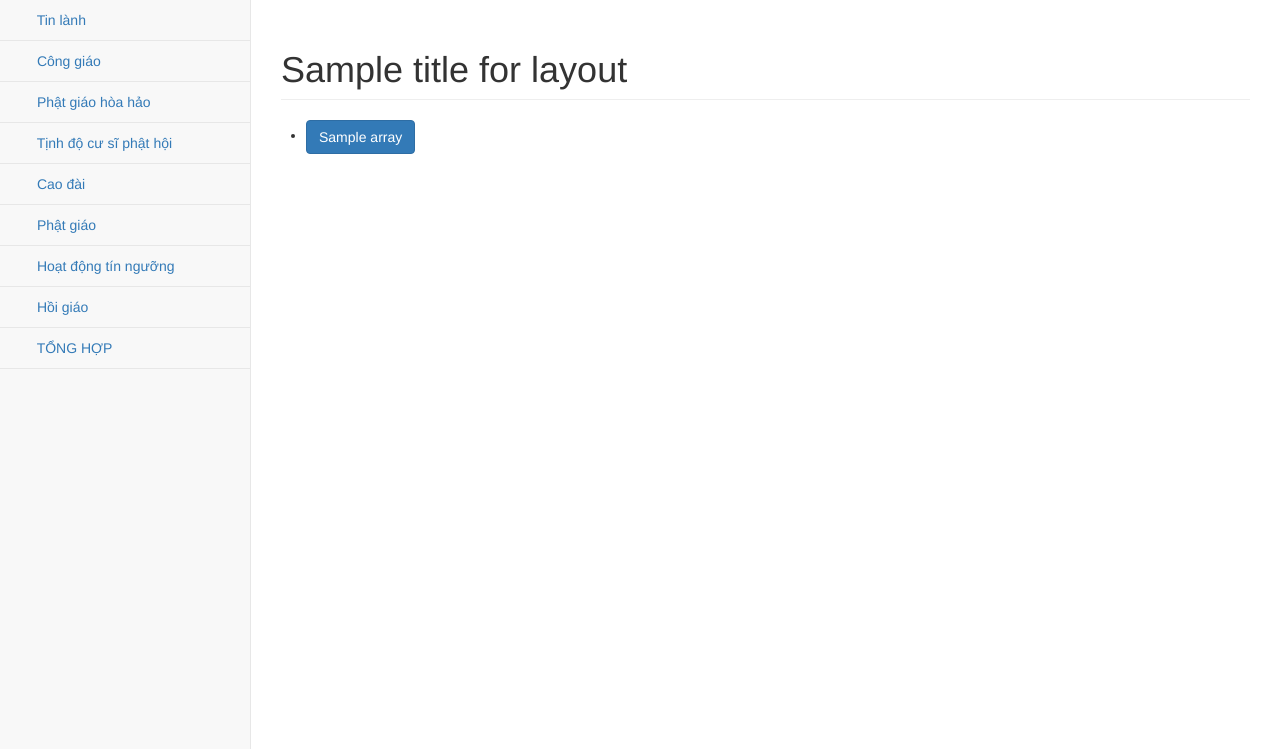
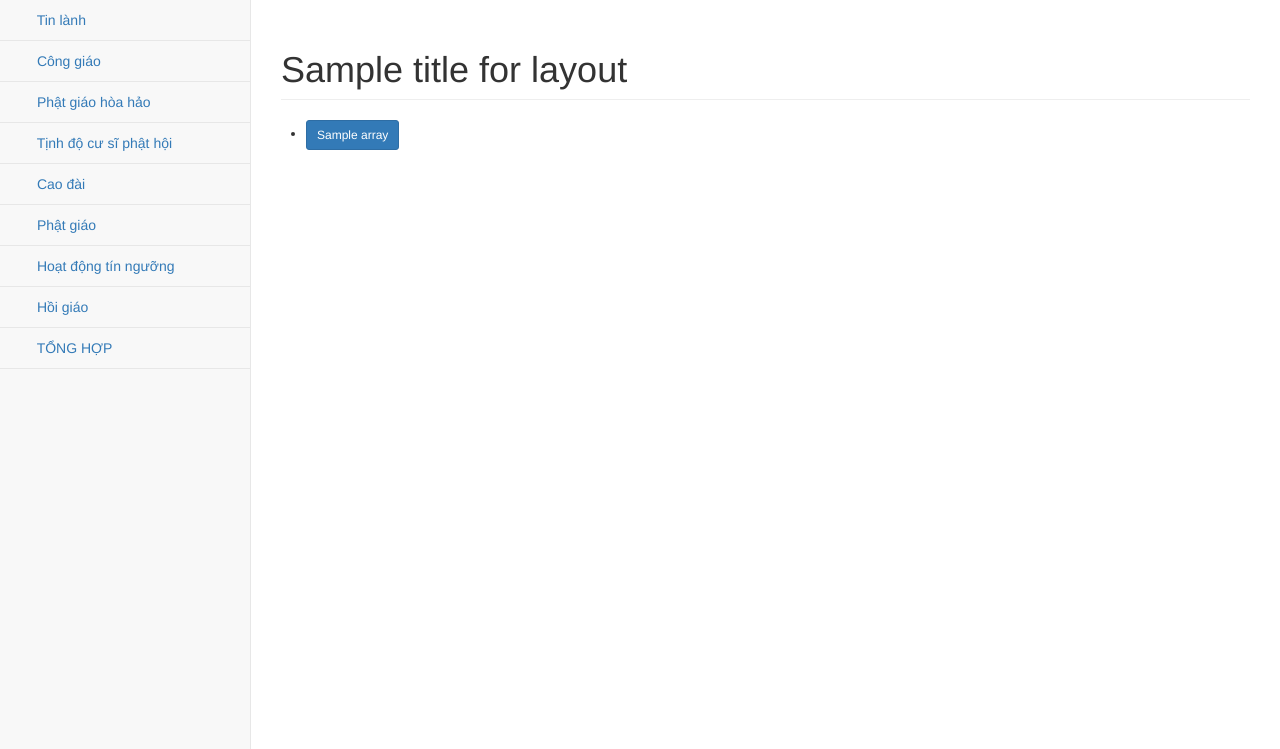
Before and after one commit to yunhai/tongiao, a CakePHP app: the page made by app/View/Elements/ButtonExports.ctp in a window 1280 px wide. Shown: the part 51-800 px from the top of the page. Run offline with PHP 8.4 and a stand-in for CakePHP, Linux system fonts and the light colour scheme; the template is opened without the code that fills it: most values are stand-ins (such as "Sample title", 1, 10 or a date in 2020); some libraries are stand-ins or nearby versions; some web fonts are replaced.

Commit message:
Sửa giao diện

```diff
--- a/app/View/Elements/ButtonExports.ctp
+++ b/app/View/Elements/ButtonExports.ctp
@@ -4,7 +4,7 @@ $index = 0;
 foreach ($array as $key => $value) {
     ?>
         <li class='form-group'>
-            <button onclick="window.location.href = '<?php echo $this->Html->url('/', true) ?>Exports/download/<?php echo $key;?>';" type="button" class="btn btn-primary"><?php echo $value;?></button>
+            <button onclick="window.location.href = '<?php echo $this->Html->url('/', true) ?>Exports/download/<?php echo $key;?>';" type="button" class="btn btn-primary btn-sm"><?php echo $value;?></button>
         </li>
     <?php
     $index ++;
```
